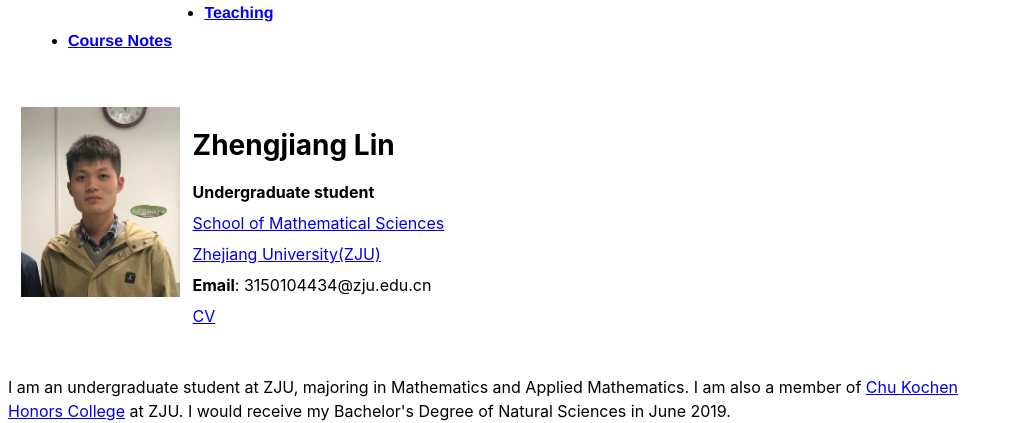
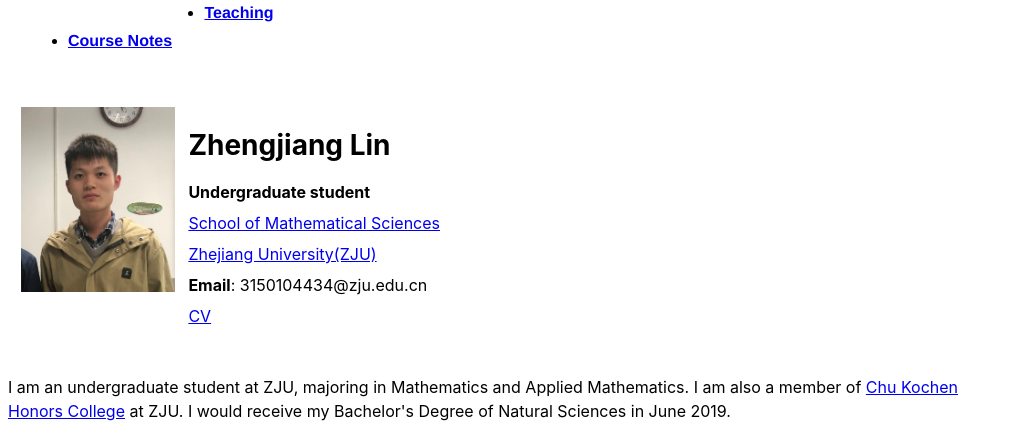
Before and after one commit to Acrescent/Acrescent.github.io, a Jekyll site: the page built from index.html, in a window 1280 px wide. Shown: the part 139-562 px from the top of the page, without its empty margins (0-1032 px from the left). Built offline with Jekyll 4.4.1, drawn with Linux system fonts in a browser that asks for light colours.

Commit message:
Update index.html

```diff
--- a/index.html
+++ b/index.html
@@ -6,7 +6,7 @@
 
 <div>
 <div style="float:left;padding:13px">
-  <img src="{{ BASE_PATH }}/data/img/zjlin_head.jpg" height="190px">
+  <img src="{{ BASE_PATH }}/data/img/zjlin_head.jpg" height="185px">
 </div>
 <div style="padding:15px;padding-left:20px">
 <h1> Zhengjiang Lin </h1>
```
